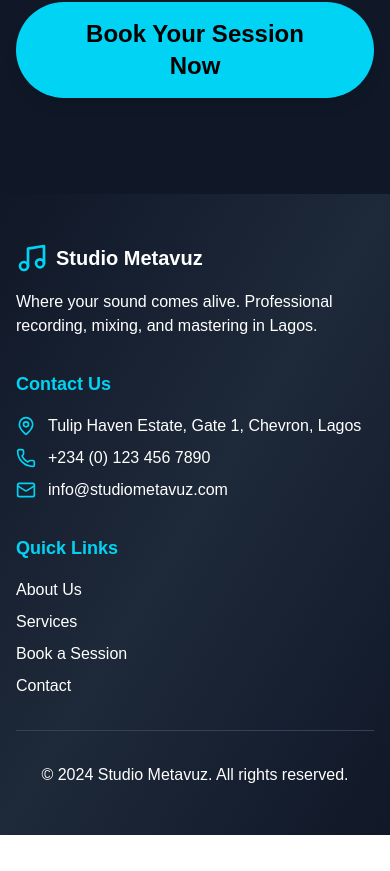
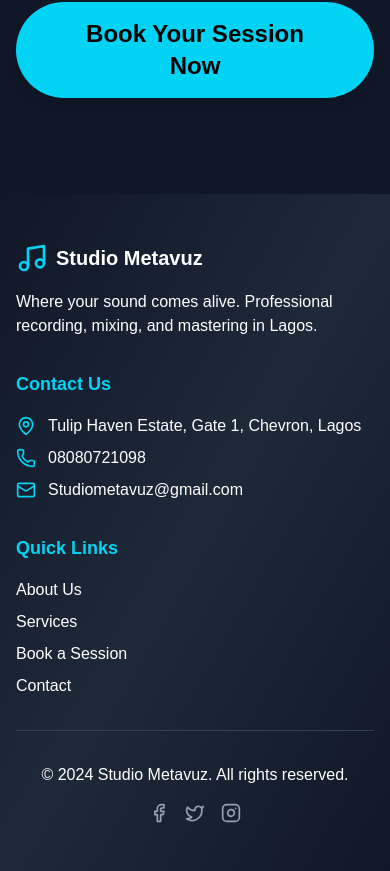
Before and after one commit to EricStephen12/studio-metavuz, a Next.js app: page / in a window 390 px wide. Shown: the part 5498-6369 px from the top of the page. Before the commit the page ends 6333 px from the top, so only its background shows below. Built offline with nearby package versions, Linux system fonts and the light colour scheme.

Commit message:
Update contact information and social media links: Phone: 08080721098, Email: Studiometavuz@gmail.com, Social: @Studiometavuz (Instagram), @Metavuz (Twitter/Facebook)

```diff
--- a/src/app/api/booking/route.ts
+++ b/src/app/api/booking/route.ts
@@ -34,7 +34,7 @@ export async function POST(request: NextRequest) {
     // Email content
     const mailOptions = {
       from: process.env.EMAIL_USER,
-      to: 'deamirclothingstores@gmail.com', // Studio email
+      to: 'Studiometavuz@gmail.com', // Studio email
       subject: `New Booking Request: ${service}`,
       html: `
         <div style="font-family: Arial, sans-serif; max-width: 600px; margin: 0 auto;">
--- a/src/app/api/contact/route.ts
+++ b/src/app/api/contact/route.ts
@@ -25,7 +25,7 @@ export async function POST(request: NextRequest) {
     // Email content
     const mailOptions = {
       from: process.env.EMAIL_USER,
-      to: 'deamirclothingstores@gmail.com', // Studio email
+      to: 'Studiometavuz@gmail.com', // Studio email
       subject: `New Contact Form Submission: ${subject}`,
       html: `
         <div style="font-family: Arial, sans-serif; max-width: 600px; margin: 0 auto;">
--- a/src/app/contact/page.tsx
+++ b/src/app/contact/page.tsx
@@ -220,7 +220,7 @@ export default function Contact() {
                     </div>
                     <div>
                       <h4 className="text-lg font-semibold text-white">Phone / WhatsApp</h4>
-                      <p className="text-white">+234 (0) 123 456 7890</p>
+                      <p className="text-white">08080721098</p>
                     </div>
                   </div>
                   <div className="flex items-center space-x-4">
@@ -229,7 +229,7 @@ export default function Contact() {
                     </div>
                     <div>
                       <h4 className="text-lg font-semibold text-white">Email</h4>
-                      <p className="text-white">info@studiometavuz.com</p>
+                      <p className="text-white">Studiometavuz@gmail.com</p>
                     </div>
                   </div>
                   <div className="flex items-center space-x-4">
--- a/src/app/page.tsx
+++ b/src/app/page.tsx
@@ -57,13 +57,13 @@ export default function Home() {
 
         {/* Social Media Icons - Bottom Left */}
         <div className="absolute bottom-16 left-16 flex flex-col space-y-12">
-          <a href="https://facebook.com" target="_blank" rel="noopener noreferrer" className="text-gray-400 hover:text-cyan-400 transition-all duration-300 transform hover:scale-110">
+          <a href="https://facebook.com/Metavuz" target="_blank" rel="noopener noreferrer" className="text-gray-400 hover:text-cyan-400 transition-all duration-300 transform hover:scale-110">
             <Facebook size={28} />
           </a>
-          <a href="https://twitter.com" target="_blank" rel="noopener noreferrer" className="text-gray-400 hover:text-cyan-400 transition-all duration-300 transform hover:scale-110">
+          <a href="https://twitter.com/Metavuz" target="_blank" rel="noopener noreferrer" className="text-gray-400 hover:text-cyan-400 transition-all duration-300 transform hover:scale-110">
             <Twitter size={28} />
           </a>
-          <a href="https://instagram.com" target="_blank" rel="noopener noreferrer" className="text-gray-400 hover:text-cyan-400 transition-all duration-300 transform hover:scale-110">
+          <a href="https://instagram.com/Studiometavuz" target="_blank" rel="noopener noreferrer" className="text-gray-400 hover:text-cyan-400 transition-all duration-300 transform hover:scale-110">
             <Instagram size={28} />
           </a>
           </div>
--- a/src/components/Footer.tsx
+++ b/src/components/Footer.tsx
@@ -1,7 +1,7 @@
 'use client';
 
 import { motion } from 'framer-motion';
-import { Music, MapPin, Phone, Mail } from 'lucide-react';
+import { Music, MapPin, Phone, Mail, Facebook, Twitter, Instagram } from 'lucide-react';
 
 const Footer = () => {
   return (
@@ -41,11 +41,11 @@ const Footer = () => {
               </div>
               <div className="flex items-center space-x-3">
                 <Phone className="h-5 w-5 text-cyan-400" />
-                <span className="text-white">+234 (0) 123 456 7890</span>
+                <span className="text-white">08080721098</span>
               </div>
               <div className="flex items-center space-x-3">
                 <Mail className="h-5 w-5 text-cyan-400" />
-                <span className="text-white">info@studiometavuz.com</span>
+                <span className="text-white">Studiometavuz@gmail.com</span>
               </div>
             </div>
           </motion.div>
@@ -79,11 +79,39 @@ const Footer = () => {
           initial={{ opacity: 0 }}
           whileInView={{ opacity: 1 }}
           transition={{ duration: 0.6, delay: 0.6 }}
-          className="border-t border-gray-700 mt-8 pt-8 text-center"
+          className="border-t border-gray-700 mt-8 pt-8"
         >
-          <p className="text-white">
-            © 2024 Studio Metavuz. All rights reserved.
-          </p>
+          <div className="flex flex-col md:flex-row justify-between items-center space-y-4 md:space-y-0">
+            <p className="text-white">
+              © 2024 Studio Metavuz. All rights reserved.
+            </p>
+            <div className="flex space-x-4">
+              <a
+                href="https://facebook.com/Metavuz"
+                target="_blank"
+                rel="noopener noreferrer"
+                className="text-gray-400 hover:text-cyan-400 transition-colors duration-200"
+              >
+                <Facebook className="h-5 w-5" />
+              </a>
+              <a
+                href="https://twitter.com/Metavuz"
+                target="_blank"
+                rel="noopener noreferrer"
+                className="text-gray-400 hover:text-cyan-400 transition-colors duration-200"
+              >
+                <Twitter className="h-5 w-5" />
+              </a>
+              <a
+                href="https://instagram.com/Studiometavuz"
+                target="_blank"
+                rel="noopener noreferrer"
+                className="text-gray-400 hover:text-cyan-400 transition-colors duration-200"
+              >
+                <Instagram className="h-5 w-5" />
+              </a>
+            </div>
+          </div>
         </motion.div>
       </div>
     </footer>
```
